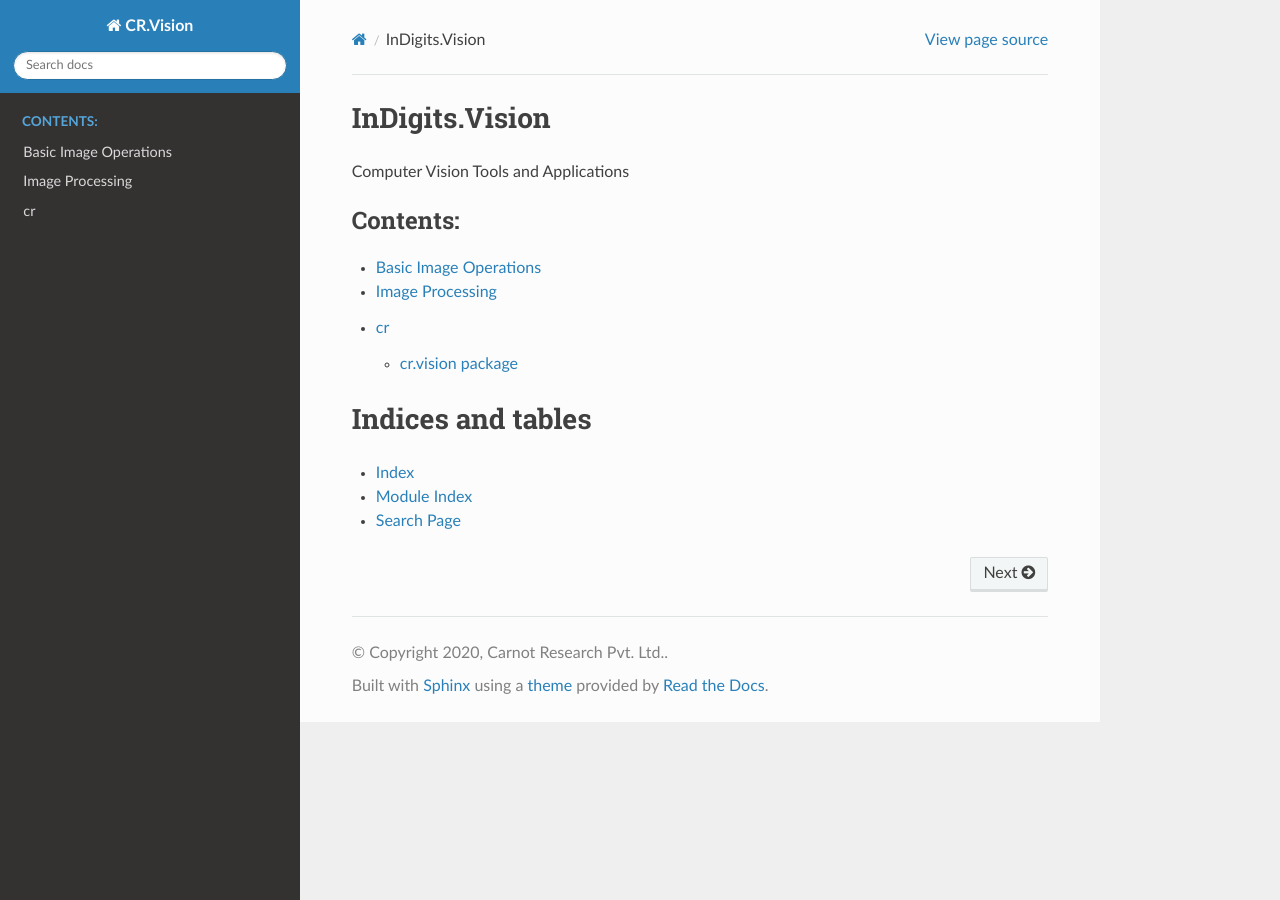
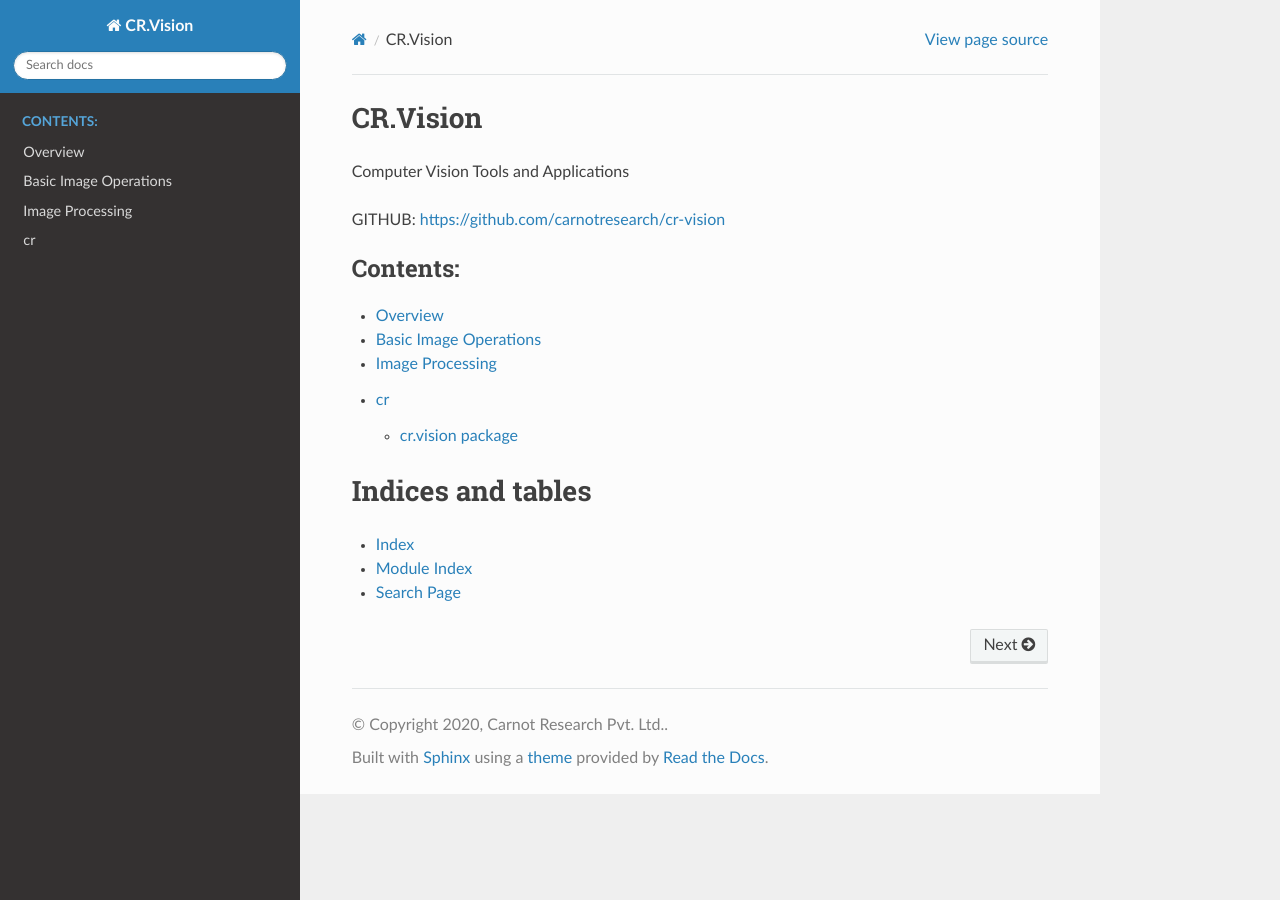
Before and after one commit to carnotresearch/cr-vision, a Sphinx documentation site: the page built from docs/index.rst, in a window 1280 px wide. Built offline with Sphinx 7.4.7 and the Read the Docs theme 2.0.0, drawn with Linux system fonts in a browser that asks for light colours; pages that are not in the unit, such as notebooks, are missing from menus.

Commit message:
Overview added

```diff
--- a/docs/index.rst
+++ b/docs/index.rst
@@ -1,16 +1,19 @@
-.. InDigits.Vision documentation master file, created by
+.. CR.Vision documentation master file, created by
    sphinx-quickstart on Sat Aug  4 18:38:48 2018.
    You can adapt this file completely to your liking, but it should at least
    contain the root `toctree` directive.
 
-InDigits.Vision
+CR.Vision
 ===========================================
 Computer Vision Tools and Applications
+
+GITHUB: https://github.com/carnotresearch/cr-vision
 
 .. toctree::
    :maxdepth: 2
    :caption: Contents:
 
+   overview
    nb_basic_image_operations
    image_processing/index
    source/modules
```
Also changed, not shown: docs/overview.rst (added, +21 -0 lines).
